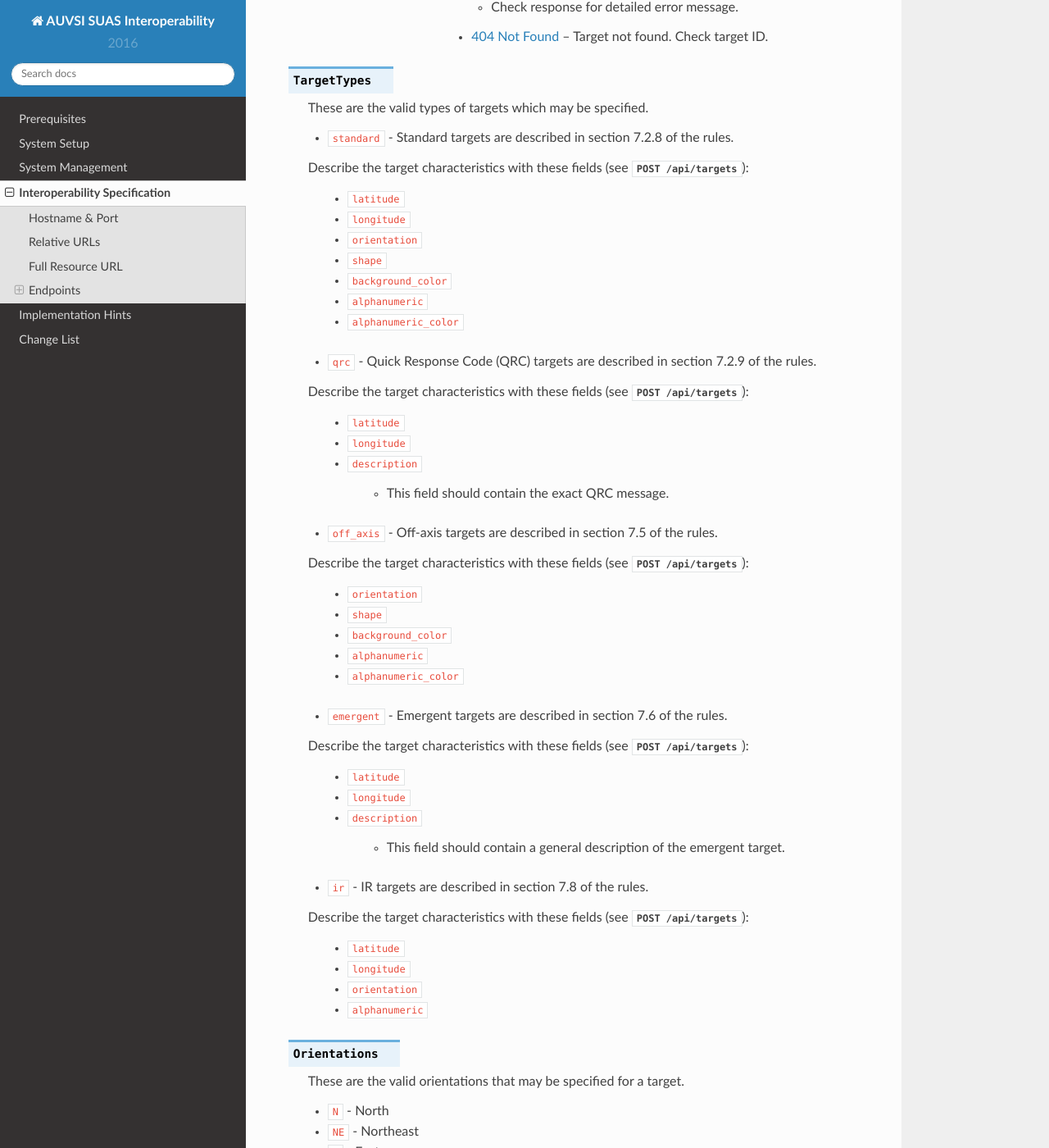
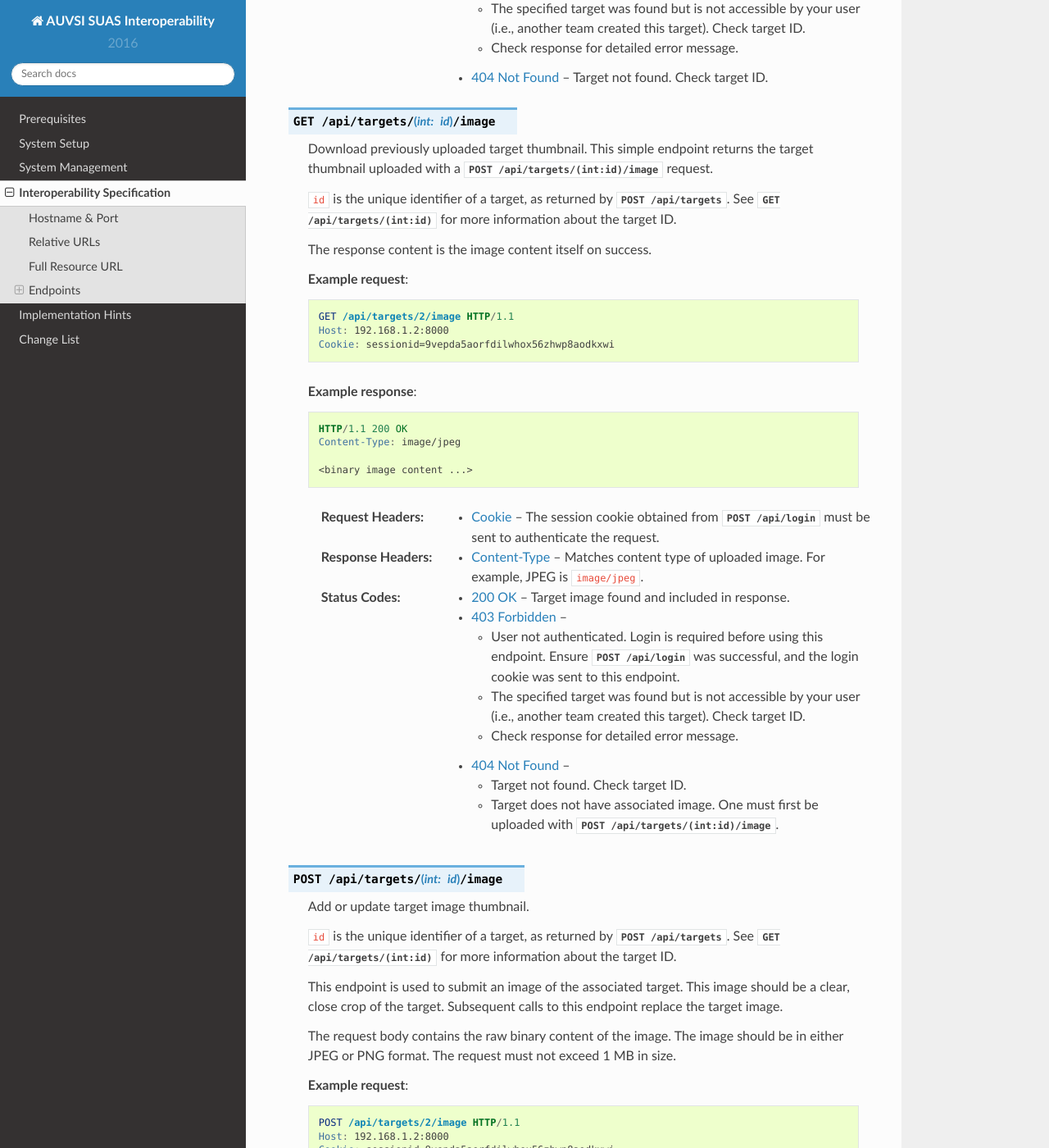
Before and after one commit to williamstern/interop, a Sphinx documentation site: the page built from docs/spec.rst, in a window 1280 px wide and 1400 px high, scrolled down 11314 px. Shown: the whole window at 82% size. Built offline with Sphinx 7.4.7 and the Read the Docs theme 2.0.0, drawn with Linux system fonts in a browser that asks for light colours; some of the changed text lies outside the part shown.

Commit message:
Document /api/targets/{id}/image
GET, POST, PUT

```diff
--- a/docs/spec.rst
+++ b/docs/spec.rst
@@ -65,6 +65,12 @@ A quick summary of the endpoints:
 
 * :http:put:`/api/targets/(int:id)`: Used to update characteristics of
   submitted targets.
+
+* :http:get:`/api/targets/(int:id)/image`: Used to get target image previously
+  submitted.
+
+* :http:post:`/api/targets/(int:id)/image`: Used to submit or update target
+  image thumbnail.
 
 Errors
 ^^^^^^
@@ -670,6 +676,125 @@ Targets
    :status 404: Target not found. Check target ID.
 
 
+.. http:get:: /api/targets/(int:id)/image
+
+   Download previously uploaded target thumbnail. This simple endpoint returns
+   the target thumbnail uploaded with a
+   :http:post:`/api/targets/(int:id)/image` request.
+
+   ``id`` is the unique identifier of a target, as returned by
+   :http:post:`/api/targets`. See :http:get:`/api/targets/(int:id)` for more
+   information about the target ID.
+
+   The response content is the image content itself on success.
+
+   **Example request**:
+
+   .. sourcecode:: http
+
+      GET /api/targets/2/image HTTP/1.1
+      Host: 192.168.1.2:8000
+      Cookie: sessionid=9vepda5aorfdilwhox56zhwp8aodkxwi
+
+   **Example response**:
+
+   .. sourcecode:: http
+
+      HTTP/1.1 200 OK
+      Content-Type: image/jpeg
+
+      <binary image content ...>
+
+   :reqheader Cookie: The session cookie obtained from :http:post:`/api/login`
+                      must be sent to authenticate the request.
+
+   :resheader Content-Type: Matches content type of uploaded image. For
+                            example, JPEG is ``image/jpeg``.
+
+   :status 200: Target image found and included in response.
+
+   :status 403: * User not authenticated. Login is required before using this
+                  endpoint.  Ensure :http:post:`/api/login` was successful, and
+                  the login cookie was sent to this endpoint.
+
+                * The specified target was found but is not accessible by your
+                  user (i.e., another team created this target). Check target
+                  ID.
+
+                * Check response for detailed error message.
+
+   :status 404: * Target not found. Check target ID.
+
+                * Target does not have associated image. One must first be
+                  uploaded with :http:post:`/api/targets/(int:id)/image`.
+
+
+.. http:post:: /api/targets/(int:id)/image
+
+   Add or update target image thumbnail.
+
+   ``id`` is the unique identifier of a target, as returned by
+   :http:post:`/api/targets`. See :http:get:`/api/targets/(int:id)` for more
+   information about the target ID.
+
+   This endpoint is used to submit an image of the associated target. This
+   image should be a clear, close crop of the target. Subsequent calls to this
+   endpoint replace the target image.
+
+   The request body contains the raw binary content of the image. The image
+   should be in either JPEG or PNG format. The request must not exceed 1 MB in
+   size.
+
+   **Example request**:
+
+   .. sourcecode:: http
+
+      POST /api/targets/2/image HTTP/1.1
+      Host: 192.168.1.2:8000
+      Cookie: sessionid=9vepda5aorfdilwhox56zhwp8aodkxwi
+
+      <binary image content ...>
+
+   **Example response**:
+
+   .. sourcecode:: http
+
+      HTTP/1.1 200 OK
+      Content-Type: image/jpeg
+
+      Image uploaded.
+
+   :reqheader Cookie: The session cookie obtained from :http:post:`/api/login`
+                      must be sent to authenticate the request.
+
+   :reqheader Content-Type: JPEG images should be ``image/jpeg`. PNG images
+                            should be ``image/png``.
+
+   :status 200: The target image has been successfully uploaded.
+
+   :status 400: Request was not a valid JPEG or PNG image. The response
+                includes a more detailed error message.
+
+   :status 403: * User not authenticated. Login is required before using this
+                  endpoint.  Ensure :http:post:`/api/login` was successful, and
+                  the login cookie was sent to this endpoint.
+
+                * The specified target was found but is not accessible by your
+                  user (i.e., another team created this target). Check target
+                  ID.
+
+                * Check response for detailed error message.
+
+   :status 404: Target not found. Check target ID.
+
+   :status 413: Image exceeded 1MB in size.
+
+
+.. http:put:: /api/targets/(int:id)/image
+
+   Equivalent to :http:post:`/api/targets/(int:id)/image`.
+
+
 .. py:data:: TargetTypes
 
    These are the valid types of targets which may be specified.
```
